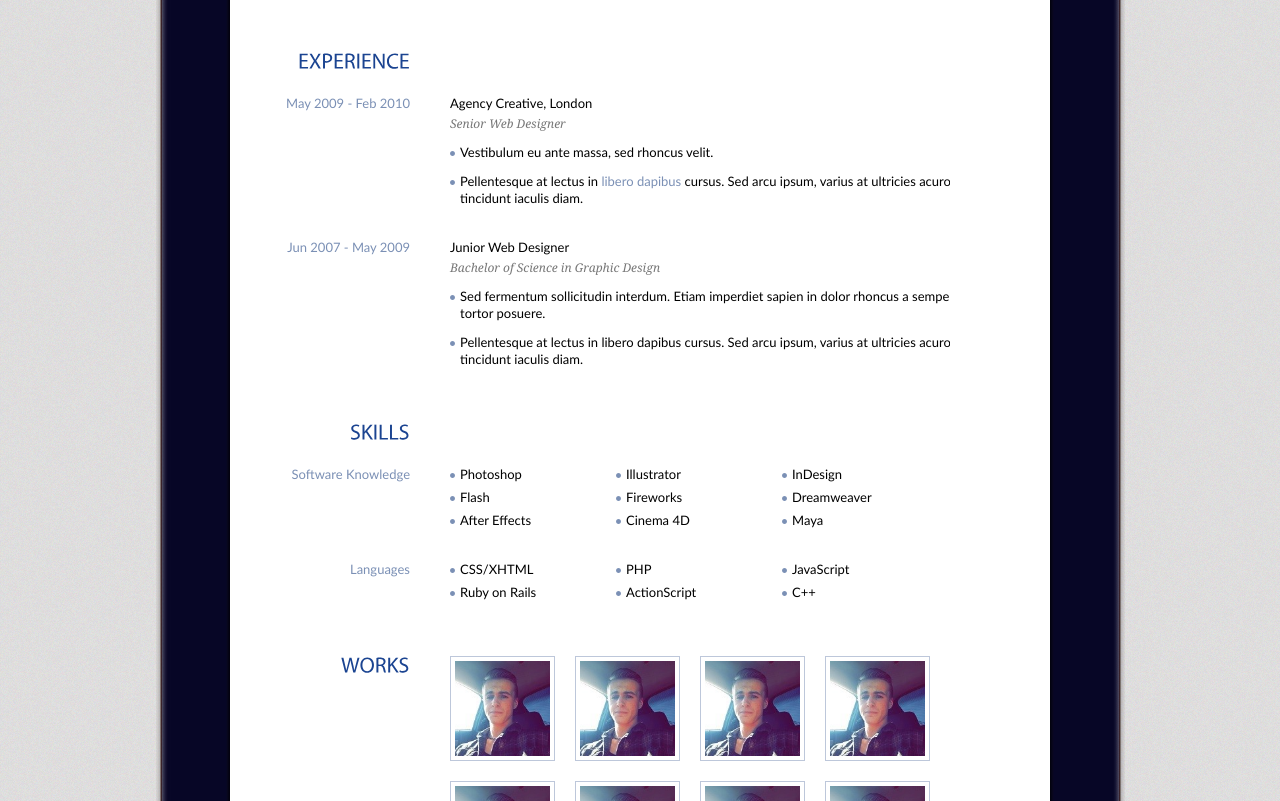
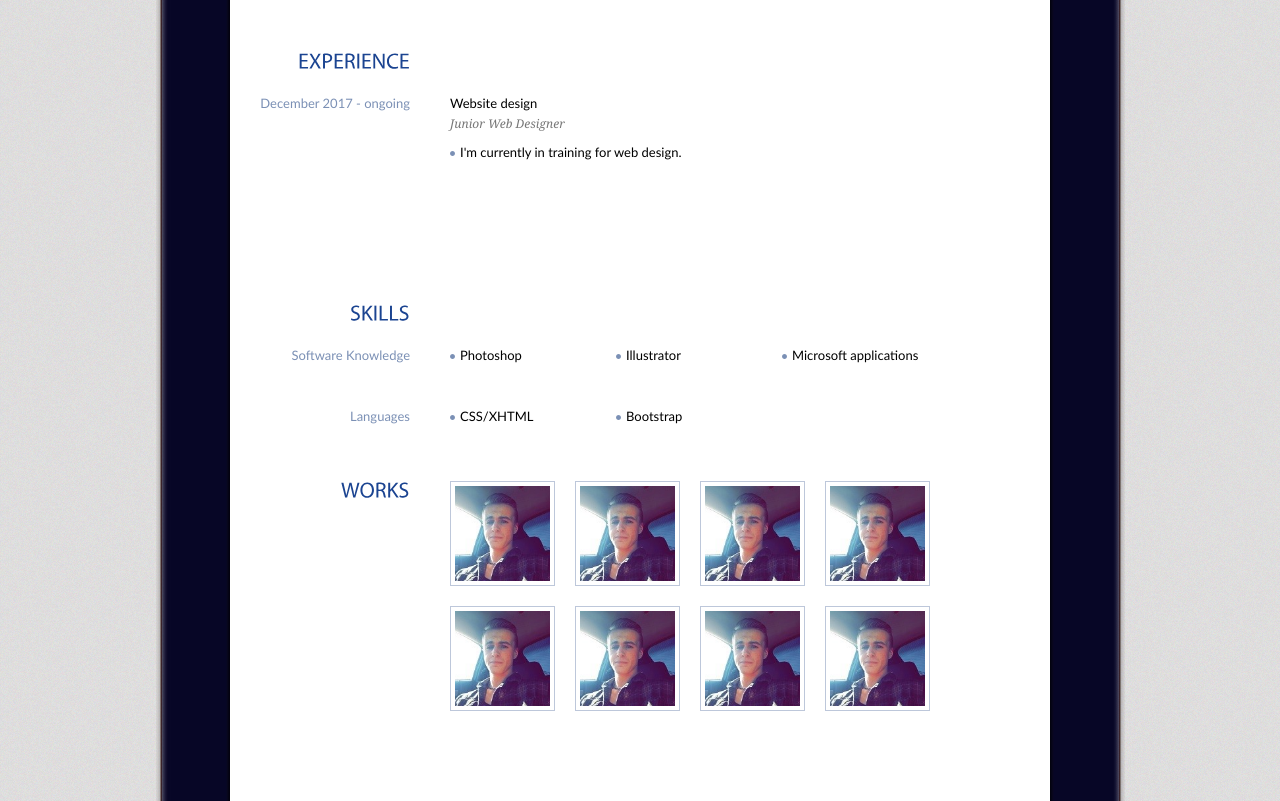
Before and after one commit to elijahspurlock/elijahspurlock.github.io, a plain HTML site: page index.html in a window 1280 px wide. Shown: the part 697-1498 px from the top of the page. Drawn offline with Linux system fonts and the light colour scheme.

Commit message:
Experience,skills,languages

```diff
--- a/index.html
+++ b/index.html
@@ -84,21 +84,21 @@
         <div class="entry">
           <h2>EXPERIENCE</h2>
           <div class="content">
-            <h3>May 2009 - Feb 2010</h3>
-            <p>Agency Creative, London <br />
-              <em>Senior Web Designer</em></p>
+            <h3>December 2017 - ongoing</h3>
+            <p>Website design <br />
+              <em>Junior Web Designer</em></p>
             <ul class="info">
-              <li>Vestibulum eu ante massa, sed rhoncus velit.</li>
-              <li>Pellentesque at lectus in <a href="#">libero dapibus</a> cursus. Sed arcu ipsum, varius at ultricies acuro, tincidunt iaculis diam.</li>
+              <li>I'm currently in training for web design.</li>
+              <li></li>
             </ul>
           </div>
           <div class="content">
-            <h3>Jun 2007 - May 2009</h3>
-            <p>Junior Web Designer <br />
-              <em>Bachelor of Science in Graphic Design</em></p>
+            <h3></h3>
+            <p> <br />
+              <em></em></p>
             <ul class="info">
-              <li>Sed fermentum sollicitudin interdum. Etiam imperdiet sapien in dolor rhoncus a semper tortor posuere. </li>
-              <li>Pellentesque at lectus in libero dapibus cursus. Sed arcu ipsum, varius at ultricies acuro, tincidunt iaculis diam.</li>
+              <li></li>
+              <li></li>
             </ul>
           </div>
         </div>
@@ -111,24 +111,24 @@
             <ul class="skills">
               <li>Photoshop</li>
               <li>Illustrator</li>
-              <li>InDesign</li>
-              <li>Flash</li>
-              <li>Fireworks</li>
-              <li>Dreamweaver</li>
-              <li>After Effects</li>
-              <li>Cinema 4D</li>
-              <li>Maya</li>
+              <li>Microsoft applications</li>
+              <li></li>
+              <li></li>
+              <li></li>
+              <li></li>
+              <li></li>
+              <li></li>
             </ul>
           </div>
           <div class="content">
             <h3>Languages</h3>
             <ul class="skills">
               <li>CSS/XHTML</li>
-              <li>PHP</li>
-              <li>JavaScript</li>
-              <li>Ruby on Rails</li>
-              <li>ActionScript</li>
-              <li>C++</li>
+              <li>Bootstrap</li>
+              <li></li>
+              <li></li>
+              <li></li>
+              <li></li>
             </ul>
           </div>
         </div>
```
